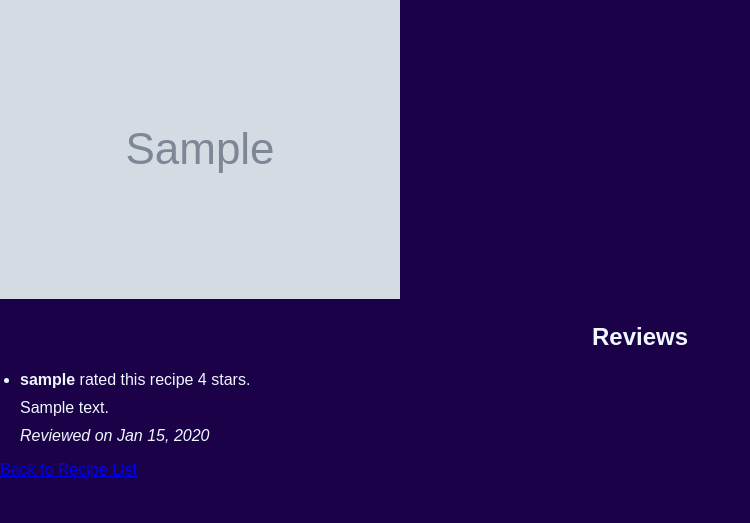
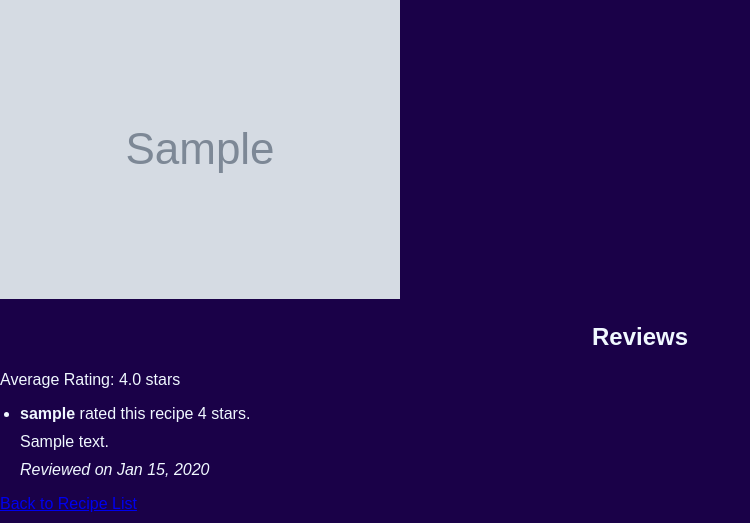
Before and after one commit to abirodriguez72/Sprint, a Django app: template catalog/templates/recipes/recipe_details.html in a window 1280 px wide. Shown: the part 404-927 px from the top of the page, without its empty margins (0-750 px from the left). Before the commit the page ends 882 px from the top, so only its background shows below. Run offline with Django 5.2, Linux system fonts and the light colour scheme; the template is opened without the code that fills it: most values are stand-ins (such as "Sample title", 1, 10 or a date in 2020); grey boxes marked "Sample" are stand-in pictures.

Commit message:
Trying to resolve FieldErrors

```diff
--- a/catalog/templates/recipes/recipe_details.html
+++ b/catalog/templates/recipes/recipe_details.html
@@ -26,6 +26,13 @@
     {% endif %}
 
     <h2>Reviews</h2>
+
+    {% if recipe.average_rating %}
+        <p>Average Rating: {{ recipe.average_rating|floatformat:1 }} stars</p>
+    {% else %}
+        <p>No ratings yet.</p>
+    {% endif %}
+
     <ul>
         {% for review in reviews %}
             <li>
@@ -40,6 +47,7 @@
         {% endfor %}
     </ul>
 
+
     <p><a href="{% url 'recipe_list' %}">Back to Recipe List</a></p>
 </body>
 </html>
```
